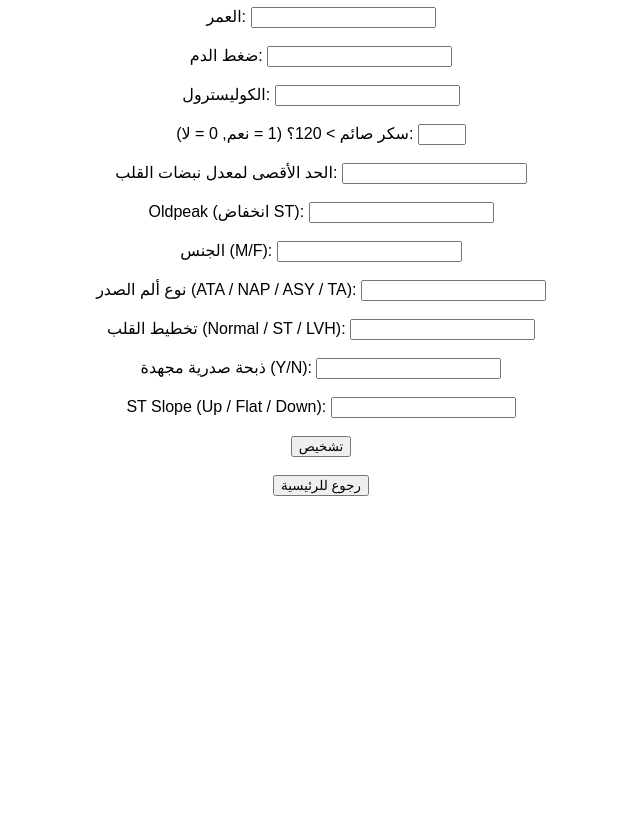
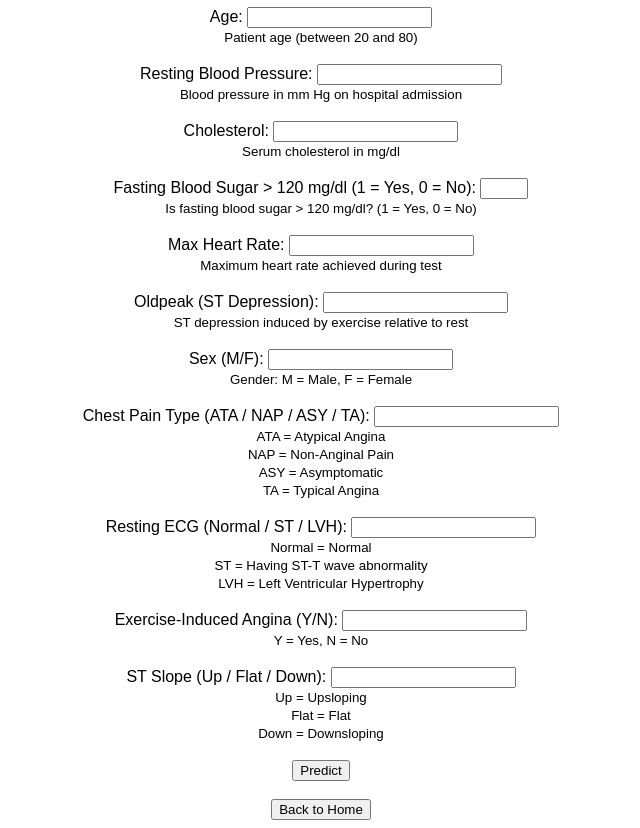
Before and after one commit to Salha1223/heart-cdss, a plain HTML site: page templates/form.html in a window 1280 px wide. Shown: the part 74-902 px from the top of the page, without its empty margins (319-959 px from the left). Before the commit the page ends 800 px from the top, so only its background shows below. Drawn offline with Linux system fonts and the light colour scheme.

Commit message:
Update form.html

```diff
--- a/templates/form.html
+++ b/templates/form.html
@@ -1,25 +1,60 @@
 <!DOCTYPE html>
 <html>
 <head>
-    <title>نموذج فحص القلب</title>
+    <title>Patient Information</title>
 </head>
 <body style="text-align:center; font-family:sans-serif;">
-    <h1>📝 أدخل معلومات المريض</h1>
+    <h1>📝 Enter Patient Information</h1>
     <form method="post">
-        العمر: <input type="number" name="age" required><br><br>
-        ضغط الدم: <input type="number" name="resting_bp" required><br><br>
-        الكوليسترول: <input type="number" name="cholesterol" required><br><br>
-        سكر صائم > 120؟ (1 = نعم, 0 = لا): <input type="number" name="fasting_bs" min="0" max="1" required><br><br>
-        الحد الأقصى لمعدل نبضات القلب: <input type="number" name="max_hr" required><br><br>
-        Oldpeak (انخفاض ST): <input type="number" step="any" name="oldpeak" required><br><br>
-        الجنس (M/F): <input type="text" name="sex" required><br><br>
-        نوع ألم الصدر (ATA / NAP / ASY / TA): <input type="text" name="cp" required><br><br>
-        تخطيط القلب (Normal / ST / LVH): <input type="text" name="resting_ecg" required><br><br>
-        ذبحة صدرية مجهدة (Y/N): <input type="text" name="exercise_angina" required><br><br>
-        ST Slope (Up / Flat / Down): <input type="text" name="st_slope" required><br><br>
-        <input type="submit" value="تشخيص">
+        Age: <input type="number" name="age" required><br>
+        <small>Patient age (between 20 and 80)</small><br><br>
+
+        Resting Blood Pressure: <input type="number" name="resting_bp" required><br>
+        <small>Blood pressure in mm Hg on hospital admission</small><br><br>
+
+        Cholesterol: <input type="number" name="cholesterol" required><br>
+        <small>Serum cholesterol in mg/dl</small><br><br>
+
+        Fasting Blood Sugar > 120 mg/dl (1 = Yes, 0 = No): <input type="number" name="fasting_bs" min="0" max="1" required><br>
+        <small>Is fasting blood sugar > 120 mg/dl? (1 = Yes, 0 = No)</small><br><br>
+
+        Max Heart Rate: <input type="number" name="max_hr" required><br>
+        <small>Maximum heart rate achieved during test</small><br><br>
+
+        Oldpeak (ST Depression): <input type="number" step="any" name="oldpeak" required><br>
+        <small>ST depression induced by exercise relative to rest</small><br><br>
+
+        Sex (M/F): <input type="text" name="sex" required><br>
+        <small>Gender: M = Male, F = Female</small><br><br>
+
+        Chest Pain Type (ATA / NAP / ASY / TA): <input type="text" name="cp" required><br>
+        <small>
+            ATA = Atypical Angina<br>
+            NAP = Non-Anginal Pain<br>
+            ASY = Asymptomatic<br>
+            TA = Typical Angina
+        </small><br><br>
+
+        Resting ECG (Normal / ST / LVH): <input type="text" name="resting_ecg" required><br>
+        <small>
+            Normal = Normal<br>
+            ST = Having ST-T wave abnormality<br>
+            LVH = Left Ventricular Hypertrophy
+        </small><br><br>
+
+        Exercise-Induced Angina (Y/N): <input type="text" name="exercise_angina" required><br>
+        <small>Y = Yes, N = No</small><br><br>
+
+        ST Slope (Up / Flat / Down): <input type="text" name="st_slope" required><br>
+        <small>
+            Up = Upsloping<br>
+            Flat = Flat<br>
+            Down = Downsloping
+        </small><br><br>
+
+        <input type="submit" value="Predict">
     </form>
     <br>
-    <a href="/"><button>رجوع للرئيسية</button></a>
+    <a href="/"><button>Back to Home</button></a>
 </body>
 </html>
```
